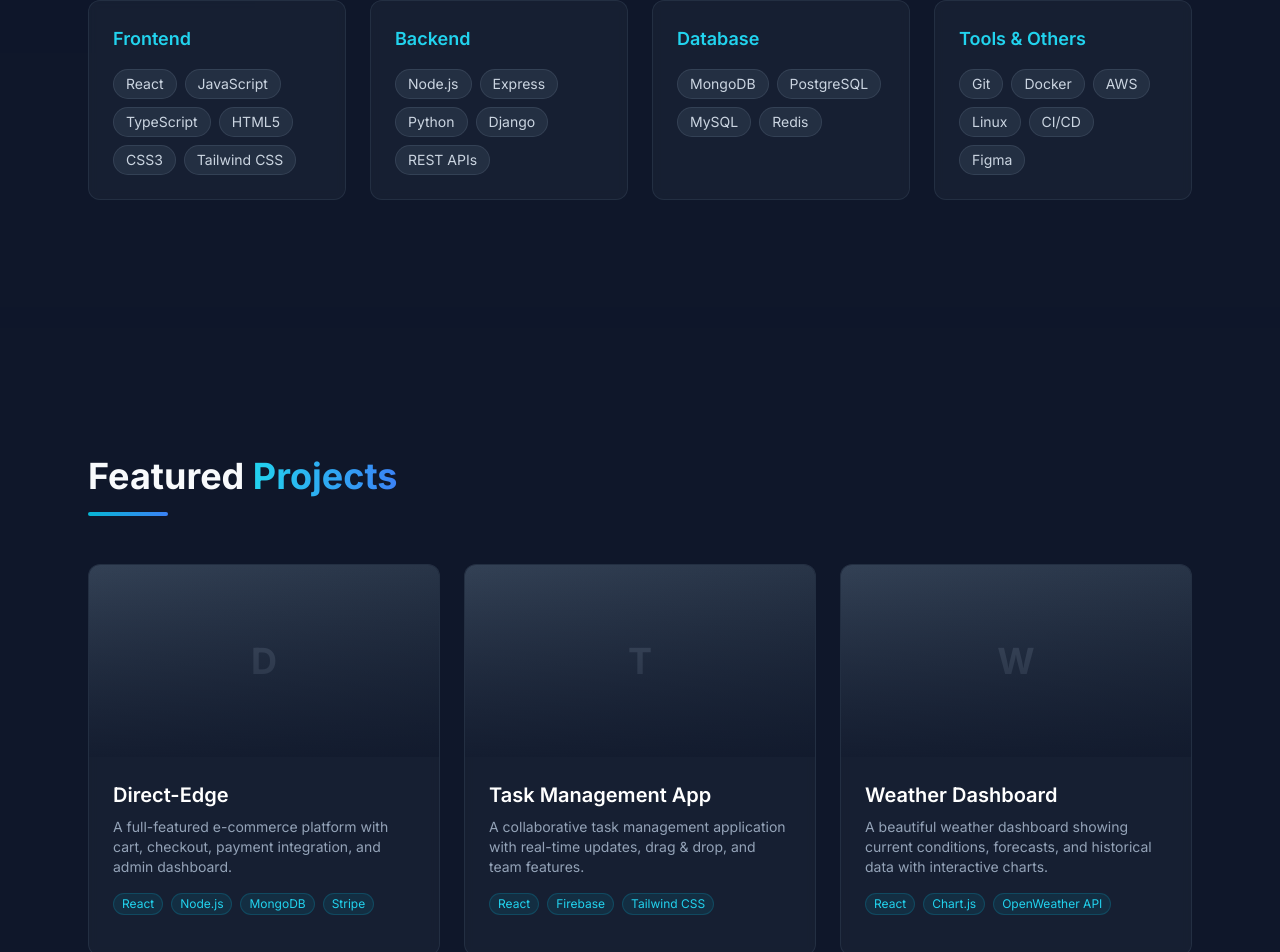
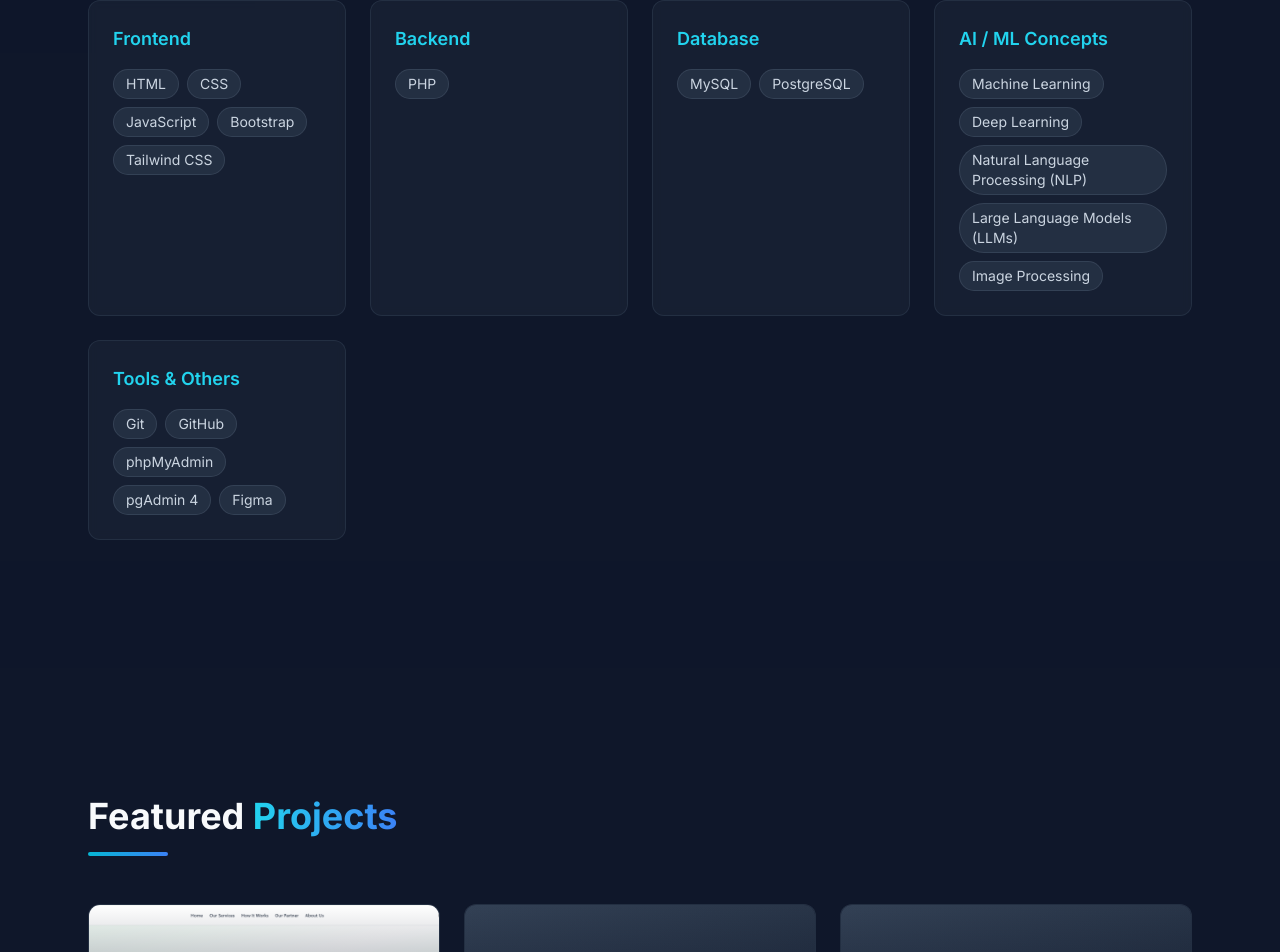
Before and after one commit to azizulhaquenoman/noman-trajectory, a React (Vite) app: page / in a window 1280 px wide. Shown: the part 1726-2678 px from the top of the page. Built offline with nearby package versions, Linux system fonts and the light colour scheme.

Commit message:
Refactor code structure for improved readability and maintainability

```diff
--- a/public/data/portfolioData.json
+++ b/public/data/portfolioData.json
@@ -10,41 +10,43 @@
     {
       "category": "Frontend",
       "items": [
-        "React",
+        "HTML",
+        "CSS",
         "JavaScript",
-        "TypeScript",
-        "HTML5",
-        "CSS3",
+        "Bootstrap",
         "Tailwind CSS"
       ]
     },
     {
       "category": "Backend",
       "items": [
-        "Node.js",
-        "Express",
-        "Python",
-        "Django",
-        "REST APIs"
+        "PHP"
       ]
     },
     {
       "category": "Database",
       "items": [
-        "MongoDB",
-        "PostgreSQL",
         "MySQL",
-        "Redis"
+        "PostgreSQL"
+      ]
+    },
+    {
+      "category": "AI / ML Concepts",
+      "items": [
+        "Machine Learning",
+        "Deep Learning",
+        "Natural Language Processing (NLP)",
+        "Large Language Models (LLMs)",
+        "Image Processing"
       ]
     },
     {
       "category": "Tools & Others",
       "items": [
         "Git",
-        "Docker",
-        "AWS",
-        "Linux",
-        "CI/CD",
+        "GitHub",
+        "phpMyAdmin",
+        "pgAdmin 4",
         "Figma"
       ]
     }
@@ -52,17 +54,21 @@
   "projects": [
     {
       "id": 1,
-      "title": "Direct-Edge",
-      "description": "A full-featured e-commerce platform with cart, checkout, payment integration, and admin dashboard.",
-      "image": "",
+      "title": "DirectEdge",
+      "description": "DirectEdge is a web-based supply chain management system that connects warehouses, agents, and retail shop owners. It enables inventory tracking, order processing, and stock distribution through role-based access, helping manage warehouse capacity, product inventory, and order lifecycle while reducing intermediaries and operational costs.",
+      "image": "direct-edge.png",
       "technologies": [
-        "React",
-        "Node.js",
-        "MongoDB",
-        "Stripe"
+        "HTML",
+        "CSS",
+        "JavaScript",
+        "PHP",
+        "MySQL",
+        "phpMyAdmin",
+        "Git"
       ],
       "liveUrl": "",
-      "githubUrl": ""
+      "githubUrl": "https://github.com/TashinParvez/direct-edge",
+      "subtitle": "A Warehouse & Supply Chain Management System"
     },
     {
       "id": 2,
--- a/src/components/admin/ProjectsForm.jsx
+++ b/src/components/admin/ProjectsForm.jsx
@@ -9,6 +9,7 @@ const ProjectsForm = ({ data, onChange }) => {
     const newProject = {
       id: Date.now(),
       title: '',
+      subtitle: '',
       description: '',
       image: '',
       technologies: [],
@@ -86,6 +87,17 @@ const ProjectsForm = ({ data, onChange }) => {
                     onChange={(e) => updateProject(project.id, 'title', e.target.value)}
                     className="w-full px-4 py-2 bg-slate-700/50 border border-slate-600 rounded-lg text-white placeholder-slate-500 focus:outline-none focus:border-cyan-500 transition-colors"
                     placeholder="Project name"
+                  />
+                </div>
+
+                <div>
+                  <label className="block text-sm font-medium text-slate-300 mb-1">Subtitle</label>
+                  <input
+                    type="text"
+                    value={project.subtitle || ''}
+                    onChange={(e) => updateProject(project.id, 'subtitle', e.target.value)}
+                    className="w-full px-4 py-2 bg-slate-700/50 border border-slate-600 rounded-lg text-white placeholder-slate-500 focus:outline-none focus:border-cyan-500 transition-colors"
+                    placeholder="Short subtitle for the project"
                   />
                 </div>
 
--- a/src/components/portfolio/Navbar.jsx
+++ b/src/components/portfolio/Navbar.jsx
@@ -8,8 +8,8 @@ const navLinks = [
   { name: 'Projects', href: '#projects' },
   { name: 'Experience', href: '#experience' },
   { name: 'Education', href: '#education' },
+  { name: 'Contact', href: '#contact' },
   { name: 'Documents', href: '#contact' },
-  { name: 'Contact', href: '#contact' },
 ]
 
 const Navbar = ({ name }) => {
@@ -64,10 +64,12 @@ const Navbar = ({ name }) => {
               key={link.name}
               href={link.href}
               onClick={(e) => handleClick(e, link.href)}
-              className={`text-sm font-medium transition-colors duration-200 ${
-                activeSection === link.href.substring(1)
-                  ? 'text-cyan-400'
-                  : 'text-slate-400 hover:text-white'
+              className={`text-sm font-medium transition-all duration-200 ${
+                link.name === 'Documents'
+                  ? 'px-4 py-1.5 rounded-full bg-slate-800/80 text-slate-400 shadow-[0_2px_8px_rgba(0,0,0,0.4)] hover:text-white'
+                  : activeSection === link.href.substring(1)
+                    ? 'text-cyan-400'
+                    : 'text-slate-400 hover:text-white'
               }`}
             >
               {link.name}
@@ -91,10 +93,12 @@ const Navbar = ({ name }) => {
               key={link.name}
               href={link.href}
               onClick={(e) => handleClick(e, link.href)}
-              className={`block py-2 text-sm font-medium transition-colors ${
-                activeSection === link.href.substring(1)
-                  ? 'text-cyan-400'
-                  : 'text-slate-400 hover:text-white'
+              className={`block py-2 text-sm font-medium transition-all ${
+                link.name === 'Documents'
+                  ? 'px-3 rounded-lg bg-slate-800/80 text-slate-400 shadow-[0_2px_8px_rgba(0,0,0,0.4)]'
+                  : activeSection === link.href.substring(1)
+                    ? 'text-cyan-400'
+                    : 'text-slate-400 hover:text-white'
               }`}
             >
               {link.name}
--- a/src/components/portfolio/Projects.jsx
+++ b/src/components/portfolio/Projects.jsx
@@ -47,9 +47,14 @@ const Projects = ({ projects }) => {
               </div>
 
               <div className="p-6">
-                <h3 className="text-xl font-semibold text-white mb-2 group-hover:text-cyan-400 transition-colors">
+                <h3 className="text-xl font-semibold text-white mb-1 group-hover:text-cyan-400 transition-colors">
                   {project.title}
                 </h3>
+                {project.subtitle && (
+                  <p className="text-cyan-400/70 text-sm font-medium mb-2">
+                    {project.subtitle}
+                  </p>
+                )}
                 <p className="text-slate-400 text-sm mb-4 line-clamp-3">
                   {project.description}
                 </p>
```
Also changed, not shown: public/direct-edge.png (added).
